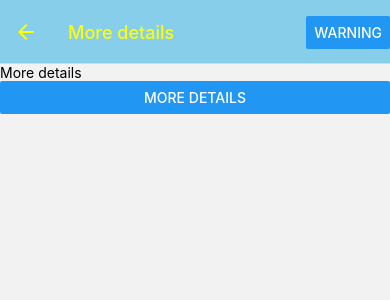
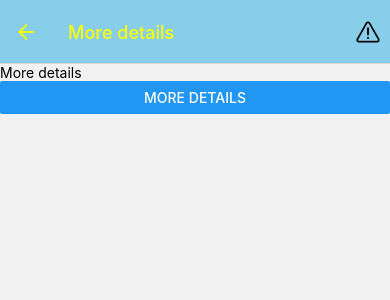
Before and after one commit to annanfu/MobileDev, a React Native app: screen /Details in a window 390 px wide. Shown: the top 300 px of the page. Built offline with nearby package versions, Linux system fonts and the light colour scheme.

Commit message:
Replaced the warning with the icon in GoalDetail

```diff
--- a/Components/GoalDetails.js
+++ b/Components/GoalDetails.js
@@ -1,6 +1,8 @@
 import { StyleSheet, Text, View, Button} from 'react-native'
 import React from 'react'
 import { useState, useLayoutEffect } from "react";
+import PressableButton from './PressableButton';
+import AntDesign from "@expo/vector-icons/AntDesign";
 
 export default function GoalDetails({navigation, route}) {
   const [warning, setWarning] = useState(false);
@@ -13,14 +15,25 @@
   useLayoutEffect(() => {
     navigation.setOptions({
       headerRight: () => (
-        <Button
+        <PressableButton
+          pressedHandler={() => {
+            setWarning(true);
+          }}
+        >
+          <AntDesign name="warning" size={24} color="black" />
+        </PressableButton>
+        /*<Button
           title="Warning"
           onPress={() => {
             setWarning(true);
           }}
-        />
+        /> */
       ),
-      title: warning ? "Warning!" : (route.params ? route.params.goalData.text : "More details"),
+      title: warning
+        ? "Warning!"
+        : route.params
+        ? route.params.goalData.text
+        : "More details",
     });
   } , [warning, navigation, route]);
 
@@ -45,5 +58,4 @@
   text: {
     color: 'red',
   },
-
 })
```
